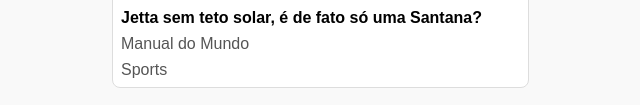
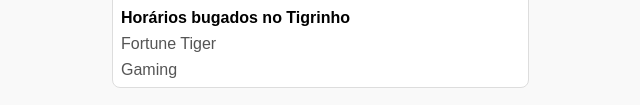
Before and after one commit to thiagomsantanna/youtube-clone, a plain HTML site: page index.html in a window 1280 px wide. Shown: the part 1753-1858 px from the top of the page, without its empty margins (99-739 px from the left). Drawn offline with nearby package versions, Linux system fonts and the light colour scheme.

Commit message:
refac: Changing last inserted video info

```diff
--- a/index.html
+++ b/index.html
@@ -63,12 +63,15 @@
           <p>Sports</p>
         </div>
         <div class="video-card">
-          <img src="https://i.ytimg.com/vi/SrUgg03-uQY/maxresdefault.jpg" alt="Video Thumbnail">
-          <h3>Jetta sem teto solar, é de fato só uma Santana?</h3>
-          <p>Manual do Mundo</p>
-          <p>Sports</p>
+          <img src="https://img.odcdn.com.br/wp-content/uploads/2024/07/fortune-tiger2.jpg" alt="Video Thumbnail">
+          <h3>Horários bugados no Tigrinho</h3>
+          <p>Fortune Tiger</p>
+          <p>Gaming</p>
         </div>
       </div>
     </main>
   </div>
+
+  </div>
+  </main>
 </body>
```
